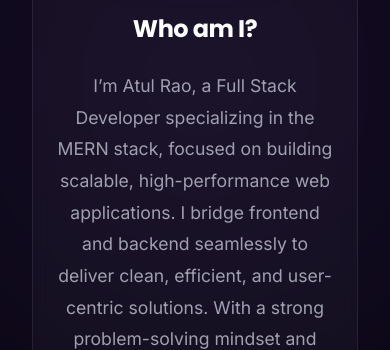
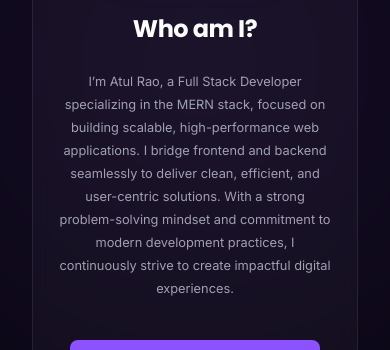
Before and after one commit to AtulRao22/Portfolio, a React (Vite) app in the folder frontend/: page /about in a window 390 px wide. Shown: the part 481-831 px from the top of the page. Built offline with nearby package versions, Linux system fonts and the light colour scheme; a web font is replaced by a local one.

Commit message:
Make ui mobile responsive

```diff
--- a/frontend/src/pages/AboutPage.css
+++ b/frontend/src/pages/AboutPage.css
@@ -261,6 +261,10 @@
   .tech-grid {
     grid-template-columns: repeat(2, 1fr);
   }
+
+  .profile-details p {
+    font-size: .80rem;
+  }
 }
 
 .tech-stack-section {
```
